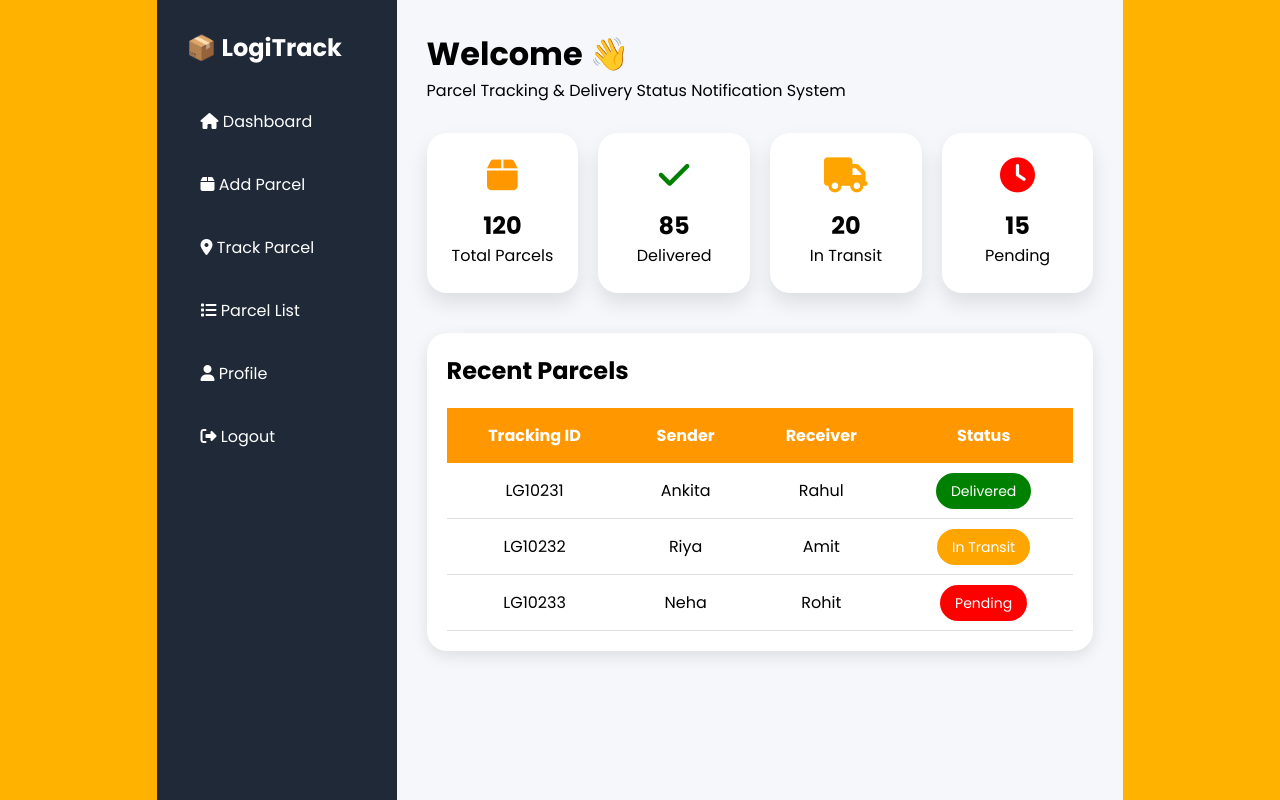
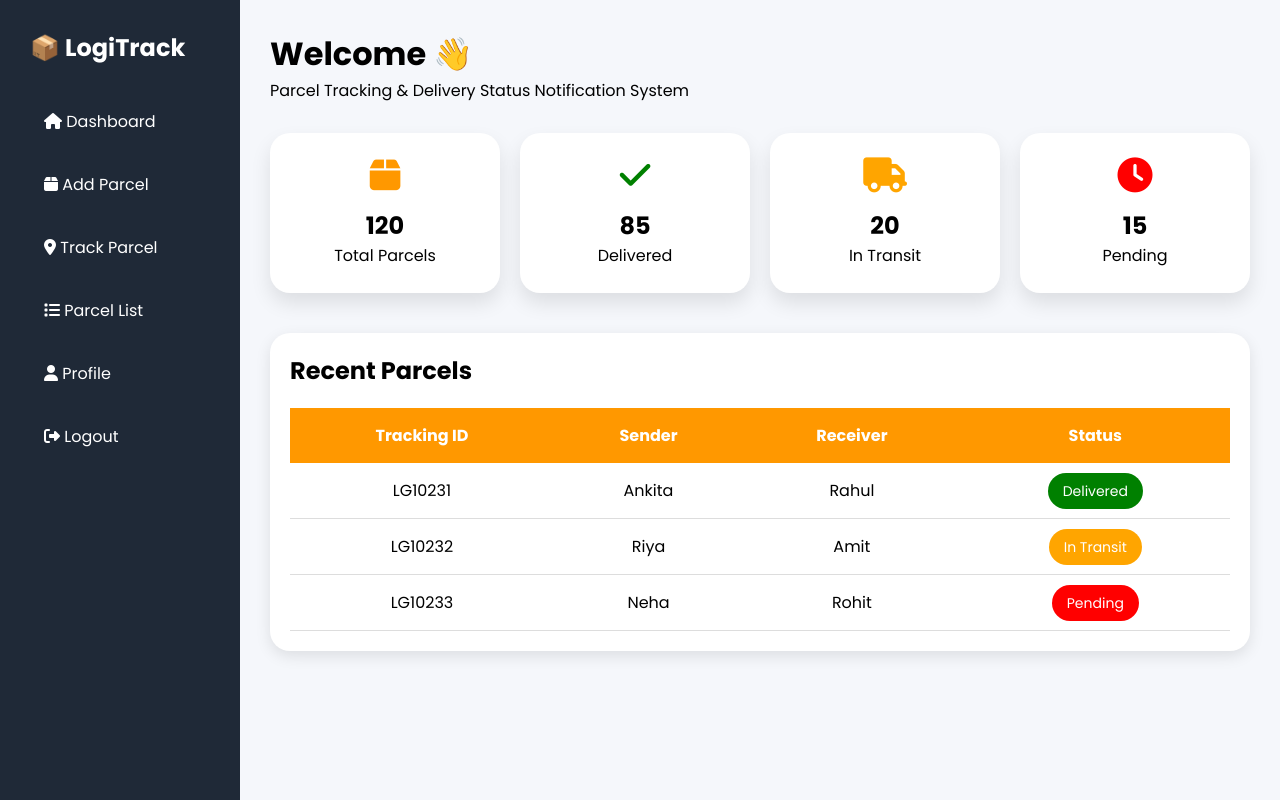
Before and after one commit to Ankita-meshram/LogiTrack, a Python web app: template Logitrack_python/templates/dashboard.html in a window 1280 px wide. Run offline with Jinja, Linux system fonts and the light colour scheme; the template is opened without the code that fills it, so the values that code supplies are empty; some libraries are stand-ins or nearby versions.

Commit message:
this is my first commit

```diff
--- a/Logitrack_python/static/css/style.css
+++ b/Logitrack_python/static/css/style.css
@@ -6,17 +6,8 @@ font-family:'Poppins',sans-serif;
 }
 
 body{
-
-height:100vh;
-
-display:flex;
-
-justify-content:center;
-
-align-items:center;
-
-background:#ffb300;
-
+margin:0;
+background:#f5f7fb;
 }
 
 .container{
@@ -383,7 +374,7 @@ box-shadow:0 10px 20px rgba(255,152,0,.4);
 
 .dashboard{
 display:flex;
-height:100vh;
+min-height:100vh;
 background:#f5f7fb;
 }
 
@@ -419,6 +410,7 @@ background:#ff9800;
 .main{
 flex:1;
 padding:30px;
+overflow-y:auto;
 }
 
 .cards{
```
